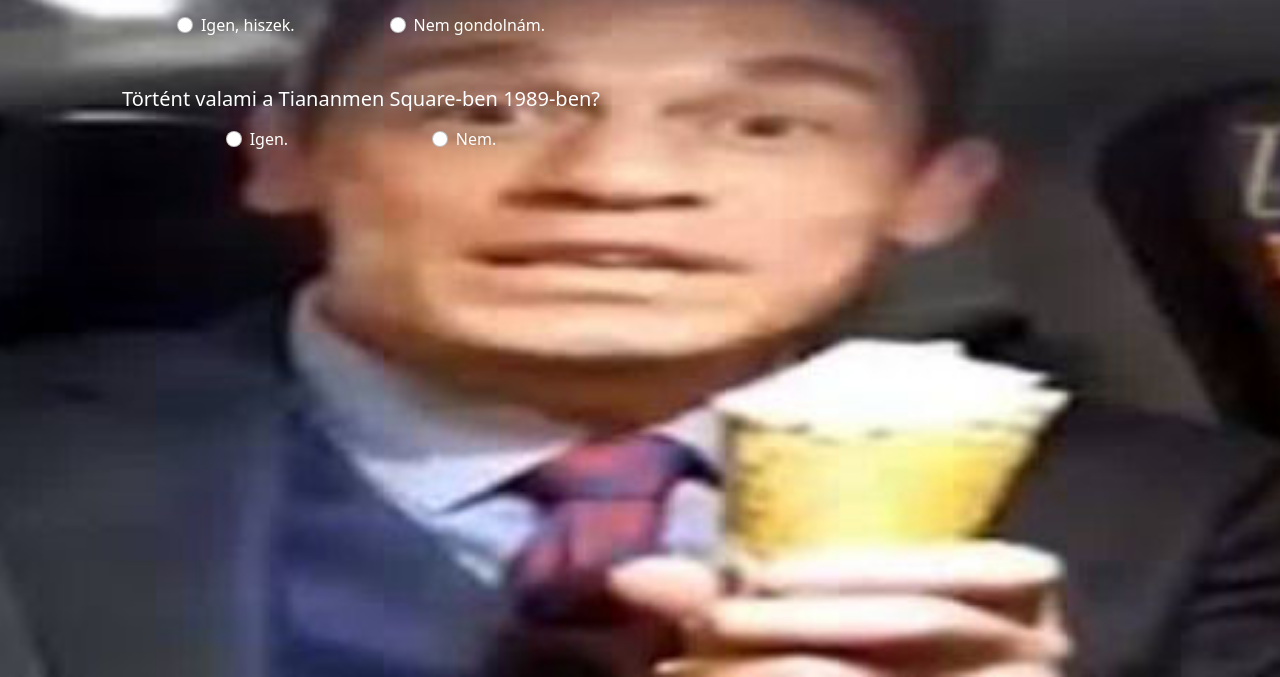
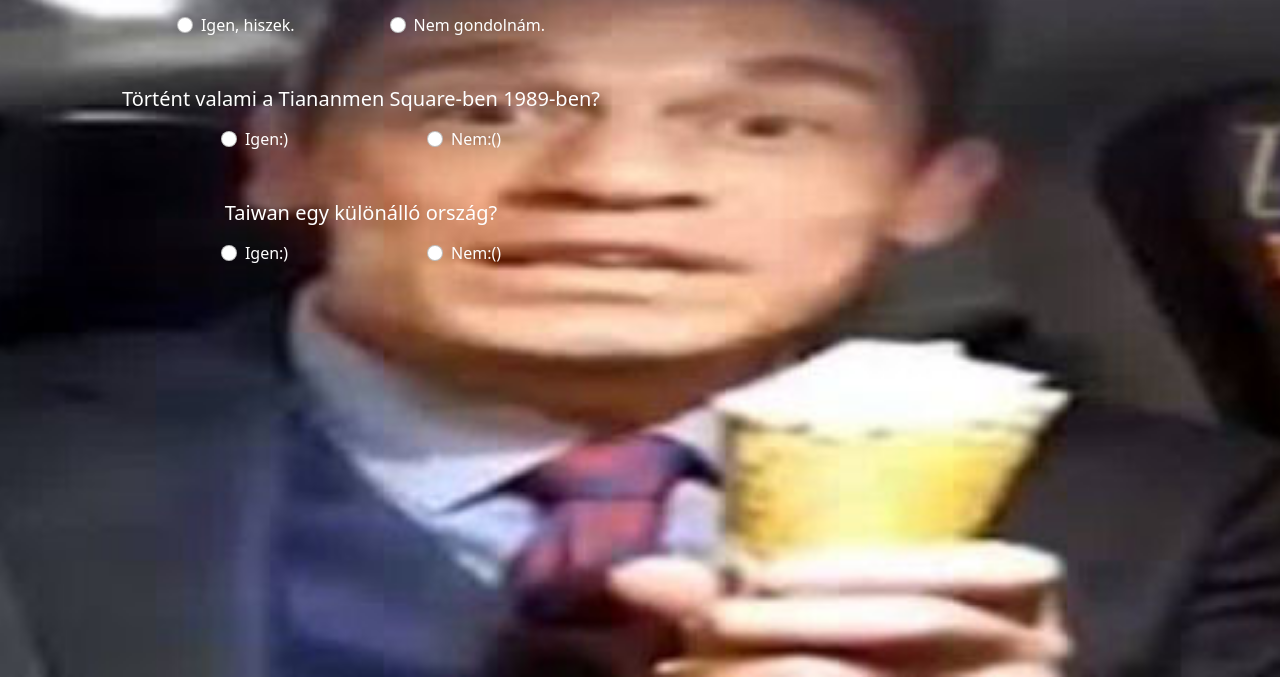
Before and after one commit to sivingermiklos/kerdoiv, a plain HTML site: page index.html in a window 1280 px wide. Shown: the part 123-800 px from the top of the page. Drawn offline with nearby package versions, Linux system fonts and the light colour scheme.

Commit message:
3. kérdés

```diff
--- a/index.html
+++ b/index.html
@@ -43,13 +43,29 @@
                             <div class="form-check">
                                 <input class="form-check-input" type="radio" name="kerdes2_1" id="kerdes2_1">
                                 <label class="form-check-label" for="kerdes2_1">
-                                Igen.
+                                Igen:)
                                 </label>
                             </div>
                             <div class="form-check">
                                 <input class="form-check-input" type="radio" name="kerdes2_2" id="kerdes2_2">
                                 <label class="form-check-label" for="kerdes2_2">
-                                Nem.
+                                Nem:()
+                                </label>
+                            </div>
+                        </div>
+
+                        <h5 class="mb-3 text-center">Taiwan egy különálló ország?</h5>
+                        <div class="d-flex justify-content-evenly mb-5">
+                            <div class="form-check">
+                                <input class="form-check-input" type="radio" name="kerdes3_1" id="kerdes3_1">
+                                <label class="form-check-label" for="kerdes3_1">
+                                Igen:)
+                                </label>
+                            </div>
+                            <div class="form-check">
+                                <input class="form-check-input" type="radio" name="kerdes3_2" id="kerdes3_2">
+                                <label class="form-check-label" for="kerdes3_2">
+                                Nem:()
                                 </label>
                             </div>
                         </div>
```
